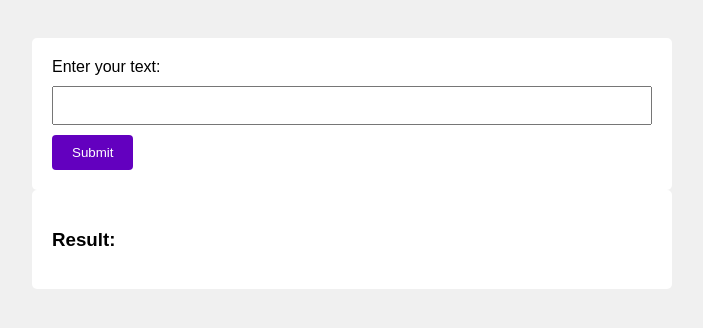
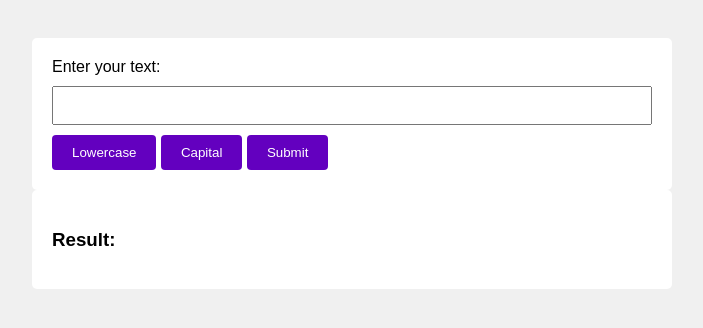
Before and after one commit to Jinkuu07/simple_flask_app, a Flask app: page /form in a window 1280 px wide. Shown: the top 328 px of the page, without its empty margins (288-991 px from the left). Run offline with Flask 2, Linux system fonts and the light colour scheme; some libraries are stand-ins or nearby versions.

Commit message:
template folder add

```diff
--- a/main.py
+++ b/main.py
@@ -10,7 +10,10 @@ def render_form():
     message = ''
     if request.method == 'POST':
         text = request.form.get('text')
-        message = text.lower()
+        if request.form['submit_button'] == 'Lowercase':
+            message = text.lower()
+        elif request.form['submit_button'] == 'Capital':
+            message = text.upper()
     return render_template('form.html', message=message)
 
 if __name__ == '__main__':
--- a/templates/form.html
+++ b/templates/form.html
@@ -8,6 +8,8 @@
         <form method="POST">
             <label for="text">Enter your text:</label><br>
             <input type="text" id="text" name="text"><br>
+            <input type="submit" name="submit_button" value="Lowercase">
+            <input type="submit" name="submit_button" value="Capital">
             <input type="submit" value="Submit">
         </form>
         <div><h3>Result: </h3></div>
```
